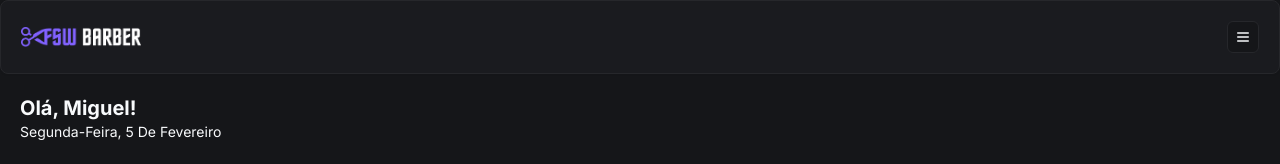
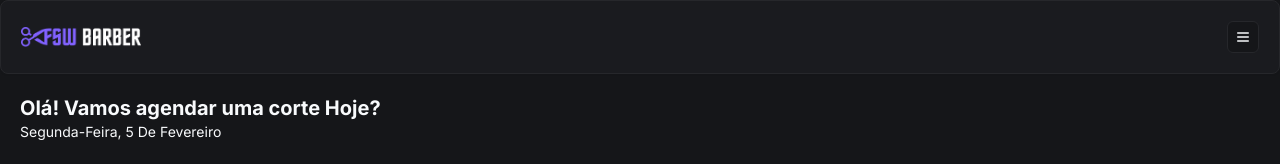
Before and after one commit to ayranoliveira1/barber-shop, a Next.js app: page / in a window 1280 px wide. Shown: the top 164 px of the page. Built offline with nearby package versions, Linux system fonts and the light colour scheme; no server answers; the database is empty.

Commit message:
Feat: add user name to home page

```diff
--- a/app/(home)/page.tsx
+++ b/app/(home)/page.tsx
@@ -34,7 +34,11 @@ const Home = async () => {
          <Header />
 
          <div className="px-5 pt-5">
-            <h2 className="text-xl font-bold">Olá, Miguel!</h2>
+            <h2 className="text-xl font-bold">
+               {session?.user
+                  ? `Olá, ${session.user.name?.split(" ")[0]}`
+                  : "Olá! Vamos agendar uma corte Hoje?"}
+            </h2>
             <p className="capitalize text-sm">
                {format(new Date(), "EEEE',' d 'de' MMMM", {
                   locale: ptBR,
--- a/app/bookings/_components/booking-list.tsx
+++ /dev/null
@@ -1,13 +0,0 @@
-"use client";
-
-import { Booking } from "@prisma/client";
-
-interface BookingListProps {
-   booking: Booking
-}
-
-const BookingList = () => {
-   return (  );
-}
-
-export default BookingList;
```
